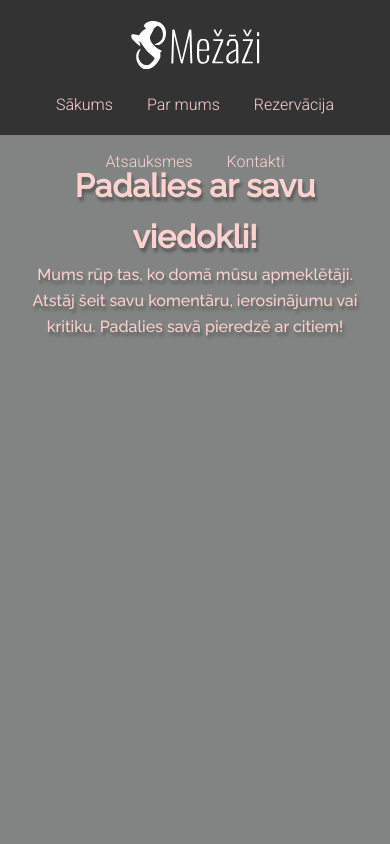
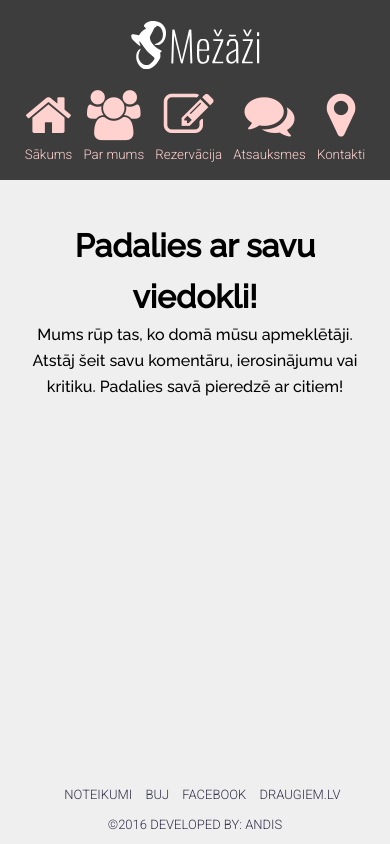
Before and after one commit to mnemosx/mezazi, a plain HTML site: page atsauksmes.html in a window 390 px wide. Drawn offline with Linux system fonts and the light colour scheme; a script that the page names is missing.

Commit message:
Add files via upload

```diff
--- a/atsauksmes.html
+++ b/atsauksmes.html
@@ -1,10 +1,12 @@
 <!DOCTYPE html>
 <html>
+
 <head>
 	<meta charset="utf-8">
 	<meta name="viewport" content="width=device-width, initial-scale=1">
 	<link rel="stylesheet" href="stylesheet.css">
 	<title>Mežāži | Atsauksmes</title>
+	<link rel="icon" href="favicon.ico" type="image/x-icon">
 	<link href="//maxcdn.bootstrapcdn.com/font-awesome/4.5.0/css/font-awesome.min.css" rel="stylesheet">
 	<link href="//fonts.googleapis.com/css?family=Raleway:300,500" rel="stylesheet">
 	<link href="//fonts.googleapis.com/css?family=Roboto:300" rel='stylesheet' type="text/css">
@@ -12,50 +14,80 @@
 	<title>Mežāži</title>
 
 	<style>
+		html {
+			overflow: auto;
+			height: 100%;
+		}
+
 		body {
-            background-color: #818482;
+			background-color: #efefef;
+			height: 100%;
 		}
+
 		#atsauksmju_uzruna {
-            position: absolute;
-            top: 160px;
-            left: 50%;
-            transform: translateX(-50%);
+			margin: 0 auto;
+			padding-top: 100px;
 			width: 60%;
 			font-family: Raleway, "sans-serif";
 			text-align: center;
-            color: #ffd2cf;
 			line-height: 1.6;
-            text-shadow: 2px 4px 3px rgba(0,0,0,0.3);
 		}
 
 		#disqus_thread {
-            position: absolute;
 			width: 60%;
-            left: 50%;
-            top: 50%;
-            transform: translate(-50%,-40%);
-            height: calc(100vh - 60%);
+			margin: 0 auto;
+			padding: 60px 0;
+			/*height: calc(100vh - 60%);*/
+		}
+
+		#disqus_thread:after {
+			position: relative;
+			content: "";
+			display: block;
+			height: 75px;
+			width: 100%;
+			margin-top: -60px;
+			background: #efefef;
+			z-index: 2;
+		}
+
+ .page-wrap { min-height: 100%; margin-bottom: -25px; } .page-wrap:after { content: ""; display: block; } footer { position: relative; } footer, .page-wrap:after { height: 25px; }
+
+		footer a,
+		#left-text {
+			color: #31314b;
 		}
 
 		@media (max-width: 780px) {
-            #atsauksmju_uzruna, #disqus_thread {
+			#atsauksmju_uzruna {
+				padding-top: 175px;
+			}
+			#atsauksmju_uzruna,
+			#disqus_thread {
 				width: 85%;
 			}
 		}
+
+		@media (max-width: 520px) {
+			#atsauksmju_uzruna {
+				padding-top: 220px;
+			}
+		}
+
 	</style>
 </head>
 
 <body>
-
+	<div class="page-wrap">
 		<header>
 			<a href="https://mnemosx.github.io/mezazi"><img src="img/drawing.svg" alt="Mežāži"></a>
 			<nav>
 				<ul>
-                <li><a href="https://mnemosx.github.io/mezazi/index.html">Sākums</a></li>
-                <li><a href="https://mnemosx.github.io/mezazi/par_mums.html">Par mums</a></li>
-                <li><a href="https://mnemosx.github.io/mezazi/rezervacija.html">Rezervācija</a></li>
-                <li><a href="https://mnemosx.github.io/mezazi/atsauksmes.html">Atsauksmes</a></li>
-                <li><a href="https://mnemosx.github.io/mezazi/kontakti.html">Kontakti</a></li>
+					<li><a href="https://mnemosx.github.io/mezazi/index.html"><i class="fa fa-home"></i>Sākums</a></li>
+					<li><a href="https://mnemosx.github.io/mezazi/par-mums.html"><i class="fa fa-users"></i>Par mums</a></li>
+					<li><a href="https://mnemosx.github.io/mezazi/rezervacija.html"><i class="fa fa-pencil-square-o"></i>Rezervācija</a></li>
+					<li><a href="https://mnemosx.github.io/mezazi/atsauksmes.html"><i class="fa fa-comments"></i>Atsauksmes</a></li>
+					<li><a href="https://mnemosx.github.io/mezazi/kontakti.html"><i class="fa fa-map-marker"></i>Kontakti</a></li>
 				</ul>
 			</nav>
 		</header>
@@ -66,8 +98,18 @@
 		</div>
 
 		<div id="disqus_thread"></div>
+	</div>
+	<footer>
+		<div id="left-text">&copy;2016 Developed by: <a href="#">Andis</a> </div>
+		<div id="right-nav">
+			<a href="#">Noteikumi</a>
+			<a href="#">BUJ</a>
+			<a href="#">Facebook</a>
+			<a href="#">draugiem.lv</a>
+		</div>
+	</footer>
+
 	<script>
-
 		/**
 		 *  RECOMMENDED CONFIGURATION VARIABLES: EDIT AND UNCOMMENT THE SECTION BELOW TO INSERT DYNAMIC VALUES FROM YOUR PLATFORM OR CMS.
 		 *  LEARN WHY DEFINING THESE VARIABLES IS IMPORTANT: https://disqus.com/admin/universalcode/#configuration-variables */
@@ -78,14 +120,17 @@
 		};
 		*/
 		(function() { // DON'T EDIT BELOW THIS LINE
-        var d = document, s = d.createElement('script');
+			var d = document,
+				s = d.createElement('script');
 			s.src = '//mnemosx-github-io-mezazi.disqus.com/embed.js';
 			s.setAttribute('data-timestamp', +new Date());
 			(d.head || d.body).appendChild(s);
 		})();
+
 	</script>
-    <noscript>Please enable JavaScript to view the <a href="https://disqus.com/?ref_noscript">comments powered by Disqus.</a></noscript>
+	<noscript>Lūdzu, iespējo pārlūkā Javascript, lai aplūkotu <a href="https://disqus.com/?ref_noscript">komentārus.</a></noscript>
 
 
 </body>
+
 </html>
--- a/stylesheet.css
+++ b/stylesheet.css
@@ -77,6 +77,10 @@ nav {
 
 nav li {
 	display: inline;
+}
+
+a .fa {
+	display: none;
 }
 
 nav a {
@@ -210,16 +214,17 @@ button:after {
 }
 
 
-/* ---------- FOOTER --------- */
+/* ---------- FOOTER ---------  */
 
 footer {
 	width: 70%;
-    height: 5%;
 	position: absolute;
 	bottom: 0;
 	left: 50%;
 	transform: translate(-50%, -50%);
 	font-family: roboto, sans-serif;
+	margin-bottom: 10px;
+	font-size: 13px;
 }
 
 #right-nav {
@@ -227,20 +232,44 @@ footer {
 	display: inline;
 }
 
-#right-nav a {
-    color: #c39999;
-    text-decoration: none;
-    padding: 0 20px;
-}
-
 #left-text {
 	color: #c39999;
 	display: inline;
+	text-transform: uppercase;
+	font-weight: 300;
 }
 
-#left-text a {
+footer a {
 	color: #c39999;
 	text-decoration: none;
+	text-transform: uppercase;
+	font-weight: 300;
+	line-height: 15px;
+}
+
+#right-nav a:nth-child(1):hover {
+	font-size: 15px;
+	margin-left: 50px;
+}
+
+#right-nav a:nth-child(2):hover {
+	font-size: 15px;
+	margin-left: 56.4px;
+}
+
+#right-nav a:nth-child(3):hover {
+	font-size: 15px;
+	margin-left: 50px;
+}
+
+#right-nav a:nth-child(4):hover {
+	font-size: 15px;
+	margin-left: 47.5px;
+}
+
+#right-nav a {
+	margin-left: 60px;
+	transition: all .1s ease-in-out;
 }
 
 @media screen and (max-device-width: 800px) {
@@ -286,6 +315,28 @@ footer {
 	}
 }
 
+@media (max-width: 740px) {
+	#right-nav,
+	#left-text {
+		display: block;
+	}
+	#right-nav {
+		margin-bottom: 15px;
+	}
+	#right-nav a:nth-child(1) {
+		margin-left: 15px;
+	}
+	#right-nav a:nth-child(1):hover {
+		margin-left: 5px;
+	}
+	footer {
+		text-align: center;
+		display: flex;
+		flex-direction: column-reverse;
+		margin-bottom: -5px;
+	}
+}
+
 @media (max-width: 700px) {
 	#right-nav {
 		float: none;
@@ -295,3 +346,60 @@ footer {
 		display: block;
 	}
 }
+
+@media (max-width: 520px) {
+	header {
+		height: 180px;
+		font-size: 10pt;
+	}
+	a .fa {
+		display: block;
+		font-size: 50px;
+	}
+	nav {
+		width: 100%;
+		margin-top: 5px;
+	}
+	nav a {
+		padding: 0;
+		margin: 10px 3%;
+	}
+	#right-nav a {
+		margin-left: 10px;
+		transition: all .1s ease-in-out;
+	}
+	#right-nav a:nth-child(1):hover {
+		font-size: 13px;
+		margin-left: 15px;
+	}
+	#right-nav a:nth-child(2):hover {
+		font-size: 13px;
+		margin-left: 10px;
+	}
+	#right-nav a:nth-child(3):hover {
+		font-size: 13px;
+		margin-left: 10px;
+	}
+	#right-nav a:nth-child(4):hover {
+		font-size: 13px;
+		margin-left: 10px;
+	}
+}
+
+@media (max-width: 440px) {
+	nav a {
+		margin: 10px 1%;
+	}
+}
+
+@media (max-width: 342px) {
+	a .fa {
+		font-size: 30px
+	}
+	li a {
+		font-size: 8pt;
+	}
+	header {
+		height: 150px;
+	}
+}
```
Also changed, not shown: index.html (+10 -10 lines), kontakti.html (+117 -8 lines), par-mums.html (+16 -5 lines), rezervacija.html (+70 -21 lines). Lines whose indentation alone changed are shown as unchanged.
